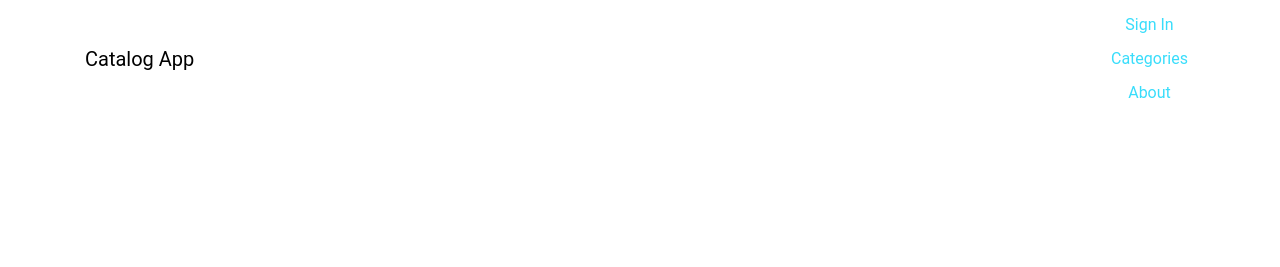
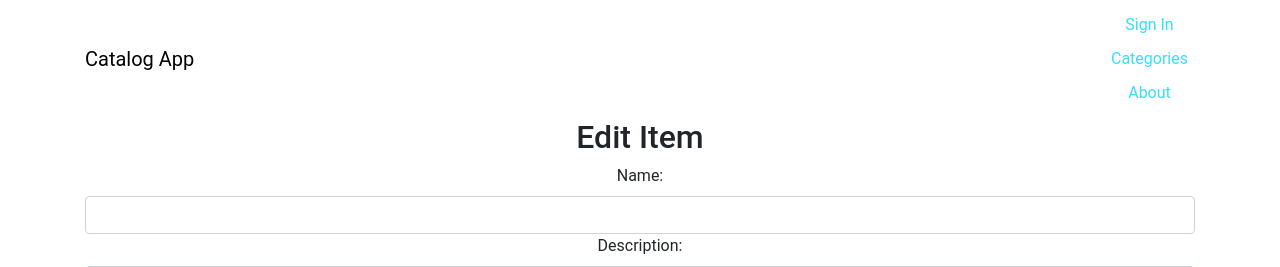
Before and after one commit to RockPaperSmittie/catalog-app, a Flask app: page /catalog/1/items/new in a window 1280 px wide. Shown: the top 267 px of the page. Run offline with Flask 2, Linux system fonts and the light colour scheme; data that the repository does not hold is empty; some libraries are stand-ins or nearby versions.

Commit message:
Added new_item.html and new_item view

```diff
--- a/app/__init__.py
+++ b/app/__init__.py
@@ -5,7 +5,7 @@ from sqlalchemy.orm import sessionmaker
 
 app = Flask(__name__)
 
-engine = create_engine('sqlite:///catalog.db')
+engine = create_engine('sqlite:///catalog.db', echo=True)
 
 # create a Declarative base class which stores the classes representing tables
 Base = declarative_base()
--- /dev/null
+++ b/app/templates/new_item.html
@@ -0,0 +1,29 @@
+
+
+{% block content %}
+{% include "partials/head.html" %}
+{% include "partials/navbar.html" %}
+
+<div class="container" style="background-color:#FFF;">
+	<div class="row">
+		<div class="col-md-12">
+			<h2>Edit Item</h2>
+			<form action="#" method = "post">
+				<div class="form-group">
+					<label for="style">Name:</label>
+					<input type ="text" maxlength="100" class="form-control" name="style" value="">
+
+					<label for="description">Description:</label>
+					<textarea class="form-control" maxlength="250" rows="3" name="description"></textarea>
+
+					</div>
+					<br>
+					<button type="submit" class="btn btn-default" id="submit" type="submit">
+					<span class="glyphicon glyphicon-ok" aria-hidden="true"></span>Save</button>
+				</div>
+			</form>
+			<a href = "{{url_for('category.show_categories')}}">Cancel</a>
+		</div>
+		</div>
+	</div>
+{% endblock %}
--- a/app/views/item.py
+++ b/app/views/item.py
@@ -1,8 +1,9 @@
-from flask import Blueprint, render_template
+from flask import Blueprint, render_template, request, redirect
 from sqlalchemy import asc, desc
 from app.models.models import Category
 from app.models.models import Item
 from app import session
+# from app.forms import NewItemForm
 
 item = Blueprint('item', __name__)
 
@@ -22,3 +23,27 @@ def show_item(category_name, item_style):
     category = session.query(Category).filter_by(name=category_name).one_or_none()
     item = session.query(Item).filter_by(category=category, style=item_style).one_or_none()
     return render_template('item_detail.html', category=category, item=item)
+
+
+@item.route('/catalog/<path:category_name>/items/new', methods=['GET', 'POST'])
+def new_item(category_name):
+    '''
+    GET: Display Add Form
+    POST: Create New Item
+    '''
+    category = session.query(Category).filter_by(name=category_name).one_or_none()
+
+
+    if request.method == 'POST':
+        style = request.form['style'].strip()
+        description = request.form['description'].strip()
+
+        newItem = Item(style=style, description=description, category = category )
+
+        session.add(newItem)
+        session.commit()
+        print("session committed!")
+
+        return redirect('/catalog')
+    else:
+        return render_template('new_item.html', category=category)
```
Also changed, not shown: app/models/models.py (+13 -0 lines), app/templates/show_item.html (+6 -4 lines).
